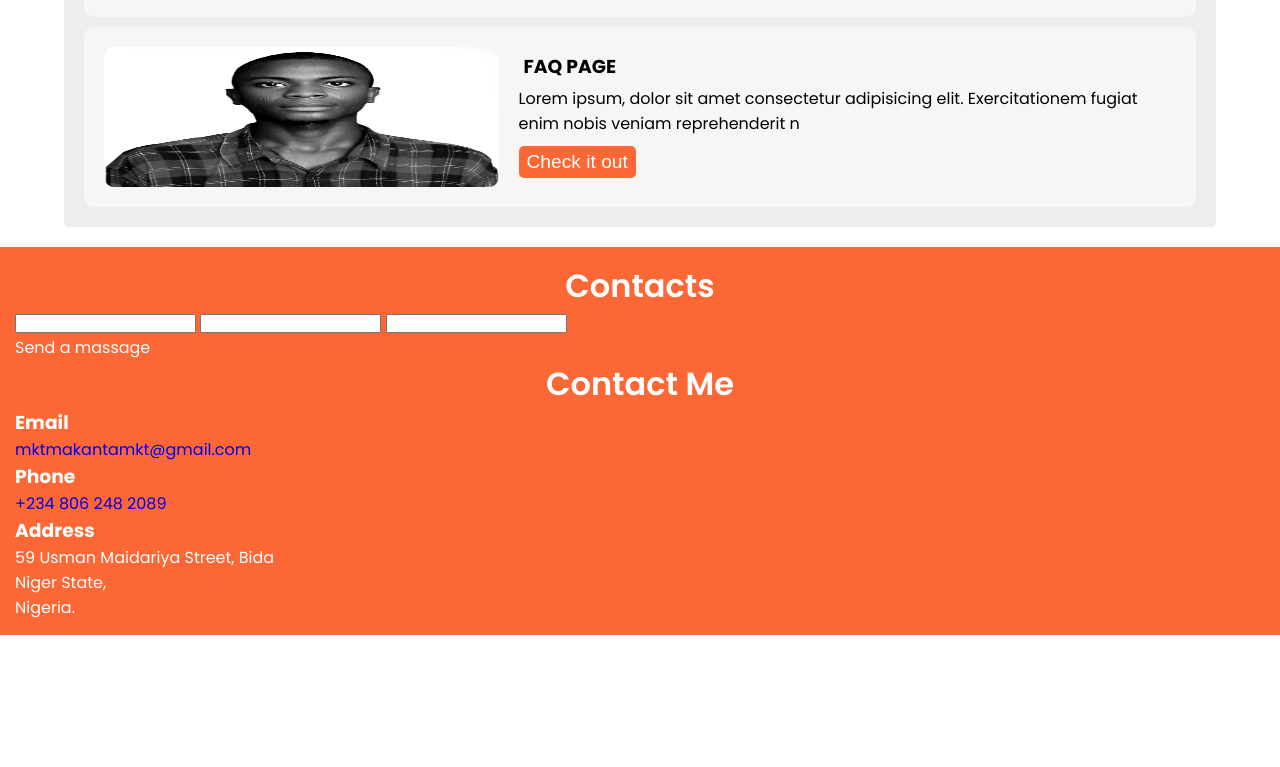
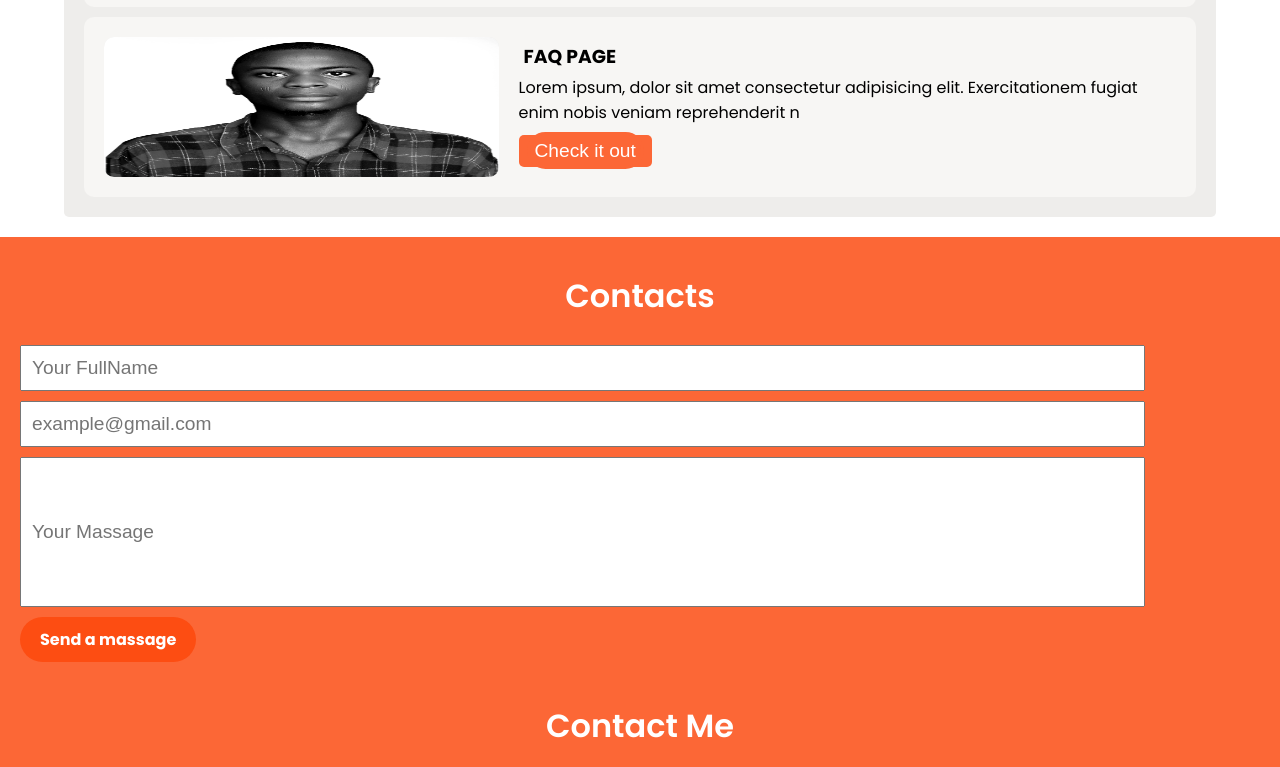
Before and after one commit to mktmakanta/Portfolio-, a plain HTML site: page index.html in a window 1280 px wide. Shown: the part 1847-2614 px from the top of the page. Before the commit the page ends 2482 px from the top, so only its background shows below. Drawn offline with Linux system fonts and the light colour scheme; a web font is replaced by a local one.

Commit message:
fixing some style bugs

```diff
--- a/index.html
+++ b/index.html
@@ -129,13 +129,23 @@
     <footer id="contact">
       <h2>Contacts</h2>
       <form class="your-details">
-        <input type="text" name="your name" id="" />
-        <input type="email" name=" your email" id="" />
-        <input type="text" name=" your description" id="" />
+        <input type="text" name="name" id="" placeholder="Your FullName" />
+        <input
+          type="email"
+          name=" your email"
+          id=""
+          placeholder="example@gmail.com"
+        />
+        <input
+          type="text"
+          name=" your description"
+          id=""
+          placeholder="Your Massage"
+        />
         <div class="send-massage">Send a massage</div>
       </form>
       <div class="my-contacts">
-        <h2>Contact Me</h2>
+        <div class="contact-head">Contact Me</div>
         <div class="email">
           <h3>Email</h3>
           <a href="mailto: mktmakantamkt@gmail.com">mktmakantamkt@gmail.com</a>
--- a/styles.css
+++ b/styles.css
@@ -34,11 +34,16 @@ header ul {
 }
 header ul li{
   list-style-type: none;
-  margin: 25px;
+  margin: 20px;
   font-size: 1.3rem;
 }
 a{
   text-decoration: none;
+  font-size: 1.2rem;
+  color: #FC6736;
+  padding: 5px;
+  border: 3px solid #FC6736;
+  border-radius: 50px;
 
 
 }
@@ -188,6 +193,7 @@ section{
 .project-description h3{
   margin: 5px;
   text-transform: uppercase;
+  overflow: hidden;
 }
 button{
   width: fit-content;
@@ -218,6 +224,54 @@ footer{
   text-align: center;
   font-size: 2rem;
   font-weight: 600;
+  margin: 20px;
 
 
 }
+input{
+  padding: 10px;
+  margin: 5px;
+  width: 90%;
+  font-size: 1.2rem;
+
+}
+input:focus{
+  outline: none;
+}
+input:nth-of-type(3){
+  height: 150px;
+  vertical-align: top;
+
+}
+.send-massage{
+  background: #fd4d12;
+  padding: 10px 20px;
+  margin: 5px;
+  width: fit-content;
+  border-radius: 50px;
+  font-weight: 700;
+}
+
+.my-contacts{
+  text-align: left;
+  margin: 20px 0 40px 0;
+}
+.contact-head{
+  font-size: 2rem;
+  font-weight: 600;
+  text-align: center;
+  margin: 40px 40px 20px 40px;
+}
+.my-contacts h3{
+  font-size: 1.6rem;
+  margin: 15px 0 5px;
+}
+.my-contacts p {
+  font-size: 1.2rem;
+  color: rgba(255, 255, 255, 0.9);
+  cursor: pointer;
+}
+.my-contacts a{
+  font-size: 1.2rem;
+  color: rgba(255, 255, 255, 0.9);
+}
```
